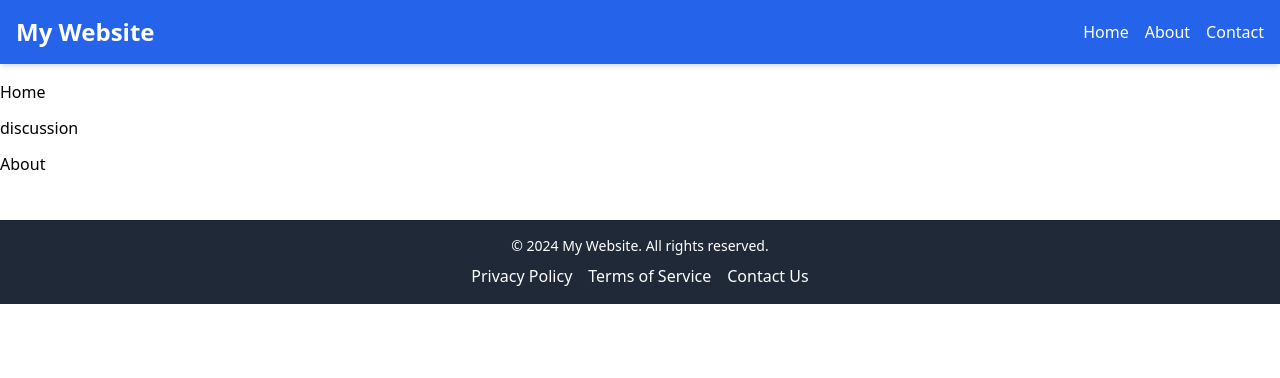
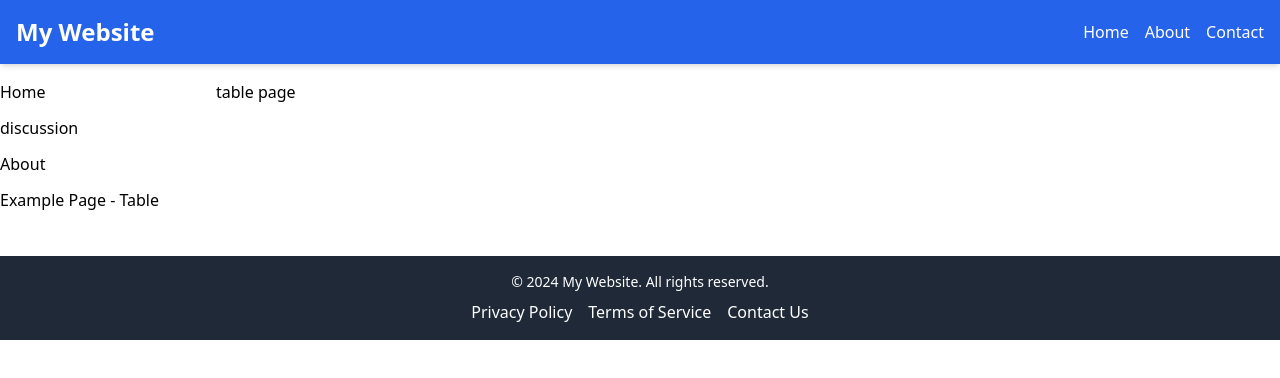
Before and after one commit to kirbeee/thu-senior-project, a React (Create React App) app in the folder client/: page /table in a window 1280 px wide. Shown: the top 378 px of the page. Built offline with nearby package versions, Linux system fonts and the light colour scheme.

Commit message:
init the example page

```diff
--- a/client/src/App.js
+++ b/client/src/App.js
@@ -6,6 +6,7 @@ import AboutPage from "./pages/AboutPage";
 import Header from "./pages/Header";
 import Footer from "./pages/Footer";
 import Sidebar from "./components/Sidebar";
+import TablePage from "./pages/examplePage/TablePage";
 
 function App() {
     return (
@@ -19,6 +20,7 @@ function App() {
                             <Route path="/" element={<LandingPage/>}/>
                             <Route path="/discussion" element={<DiscussionPage/>}/>
                             <Route path="/about" element={<AboutPage/>}/>
+                            <Route path="/table" element={<TablePage/>}/>
                         </Routes>
                     </div>
                 </div>
--- a/client/src/components/Sidebar.js
+++ b/client/src/components/Sidebar.js
@@ -5,6 +5,7 @@ function Sidebar(){
         {label: "Home", path: '/'},
         {label: "discussion", path: '/discussion'},
         {label: "About", path: '/about'},
+        {label: "Example Page - Table", path: '/table'},
     ]
 
     const renderedLinks = links.map((link) => {
--- /dev/null
+++ b/client/src/pages/examplePage/TablePage.js
@@ -0,0 +1,30 @@
+// 名稱	資料型態	說明
+// 討論課程編號 (discuss_id)	SERIAL INT	主鍵
+// 討論標題 (discuss_topic)	VARCHAR(50)
+// 討論內容 (discuss_text)	VARCHAR(50)
+// 圖片網址	TEXT[]
+// 評分分數 (rate)	INT
+// 發布時間 (post_time)	TIMESTAMP
+// 留言使用者 (discuss_user)	INT	外鍵，連接 user(user_id)
+
+function TablePage(){
+    const mockData = [
+        {
+            discuss_id: 1,
+            discuss_topic: "test",
+            discuss_text:"12345667",
+            rate: 5,
+            post_time: "2021-10-10",
+        }
+    ]
+
+    const config = []
+
+    return (
+        <div>
+            table page
+        </div>
+    )
+}
+
+export default TablePage;
```
Also changed, not shown: client/src/components/Card.js (added), client/src/pages/examplePage/AccordianPage.js (added), client/src/pages/examplePage/ButtonPage.js (added), client/src/pages/examplePage/DropdownPage.js (added), client/src/pages/examplePage/ModalPage.js (added).
